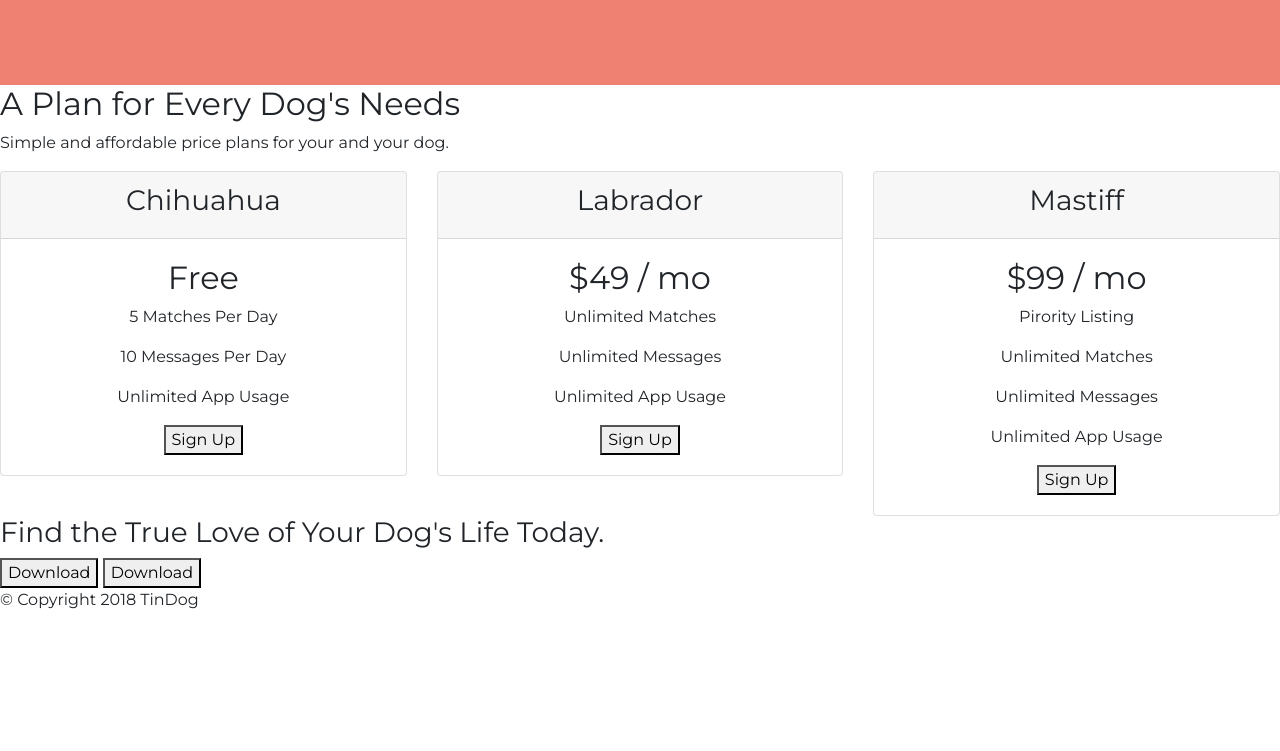
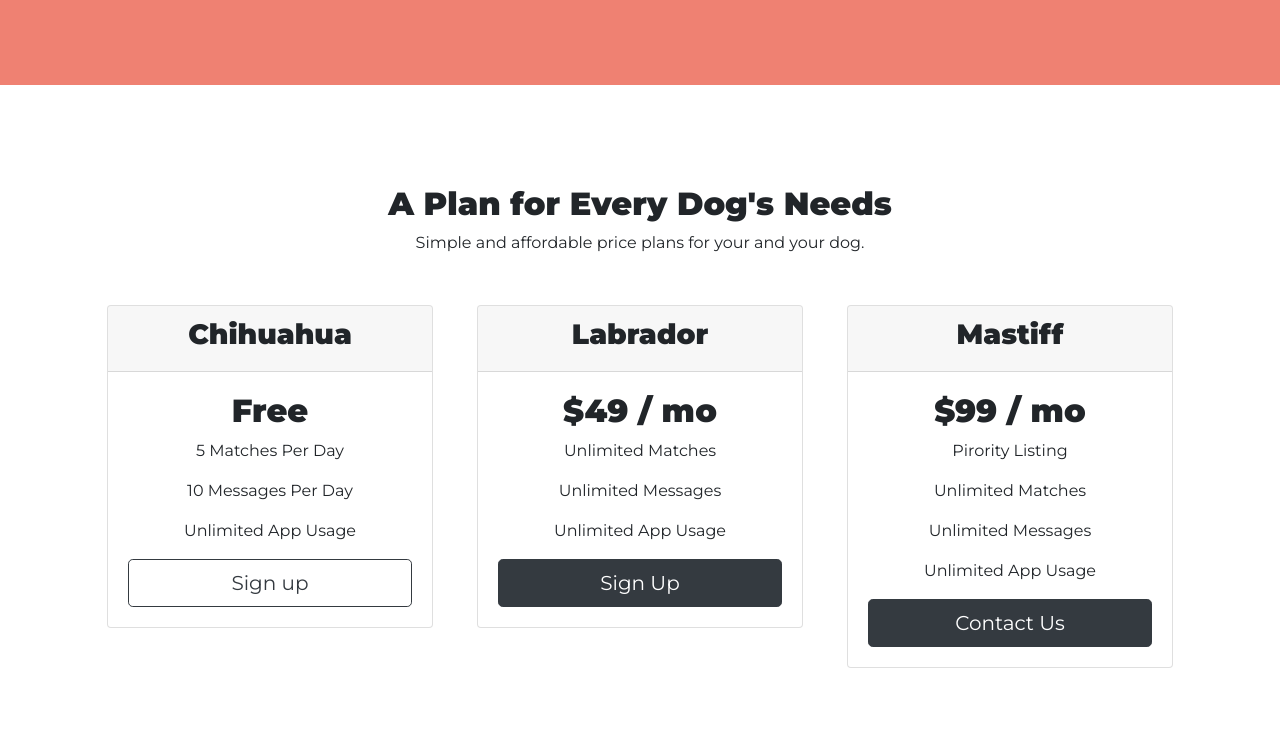
Before and after one commit to osamaaleem1/TinDog, a plain HTML site: page index.html in a window 1280 px wide. Shown: the part 1809-2560 px from the top of the page. Before the commit the page ends 2437 px from the top, so only its background shows below. Drawn offline with nearby package versions, Linux system fonts and the light colour scheme.

Commit message:
dec-24-16:57

```diff
--- a/css/styles.css
+++ b/css/styles.css
@@ -88,6 +88,14 @@ body{
 .cr-padded-item{
     padding: 7% 15%;
 }
-.card{
- text-align: center;
+#pricing{
+    padding: 6.25rem;
+    text-align: center;
 }
+#pricing h2,h3{
+    font-family: 'Montserrat', sans-serif;
+    font-weight: 900;
+}
+.pricing-column{
+    padding: 3% 2%;
+}
--- a/index.html
+++ b/index.html
@@ -136,8 +136,8 @@ font-family: 'Ubuntu', sans-serif; -->
     <h2>A Plan for Every Dog's Needs</h2>
     <p>Simple and affordable price plans for your and your dog.</p>
     <div class="row">
-      <div class="col-lg-4 col-md-6">
-        <div class="card">
+      <div class="col-lg-4 col-md-6 pricing-column">
+        <div class="card text-center">
           <div class="card-header">
             <h3>Chihuahua</h3>
           </div>
@@ -146,12 +146,12 @@ font-family: 'Ubuntu', sans-serif; -->
             <p>5 Matches Per Day</p>
             <p>10 Messages Per Day</p>
             <p>Unlimited App Usage</p>
-            <button type="button">Sign Up</button>
+            <button type="button" class="btn btn-lg btn-block btn-outline-dark">Sign up</button>
           </div>
         </div>
       </div>
-      <div class="col-lg-4 col-md-6">
-        <div class="card">
+      <div class="col-lg-4 col-md-6 pricing-column">
+        <div class="card text-center">
           <div class="card-header">
             <h3>Labrador</h3>
           </div>
@@ -160,12 +160,12 @@ font-family: 'Ubuntu', sans-serif; -->
             <p>Unlimited Matches</p>
             <p>Unlimited Messages</p>
             <p>Unlimited App Usage</p>
-            <button type="button">Sign Up</button>
+            <button type="button" class="btn btn-lg btn-block btn-dark">Sign Up</button>
           </div>
         </div>
       </div>
-      <div class="col-lg-4 col-md-12">
-        <div class="card last-crd">
+      <div class="col-lg-4 col-md-12 pricing-column">
+        <div class="card text-center">
           <div class="card-header">
             <h3>Mastiff</h3>
           </div>
@@ -175,7 +175,7 @@ font-family: 'Ubuntu', sans-serif; -->
             <p>Unlimited Matches</p>
             <p>Unlimited Messages</p>
             <p>Unlimited App Usage</p>
-            <button type="button">Sign Up</button>
+            <button type="button" class="btn btn-lg btn-block btn-dark">Contact Us</button>
           </div>
         </div>
       </div>
```
